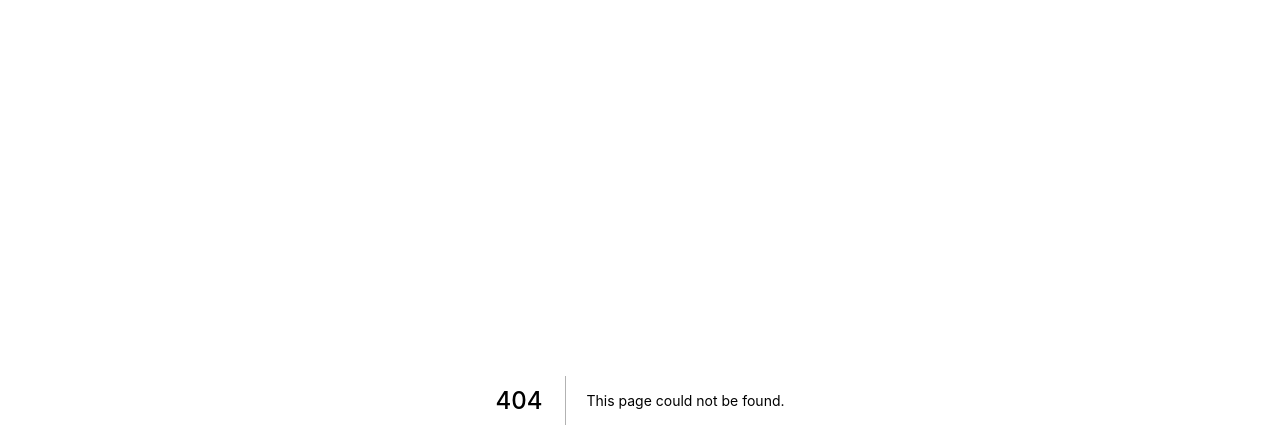
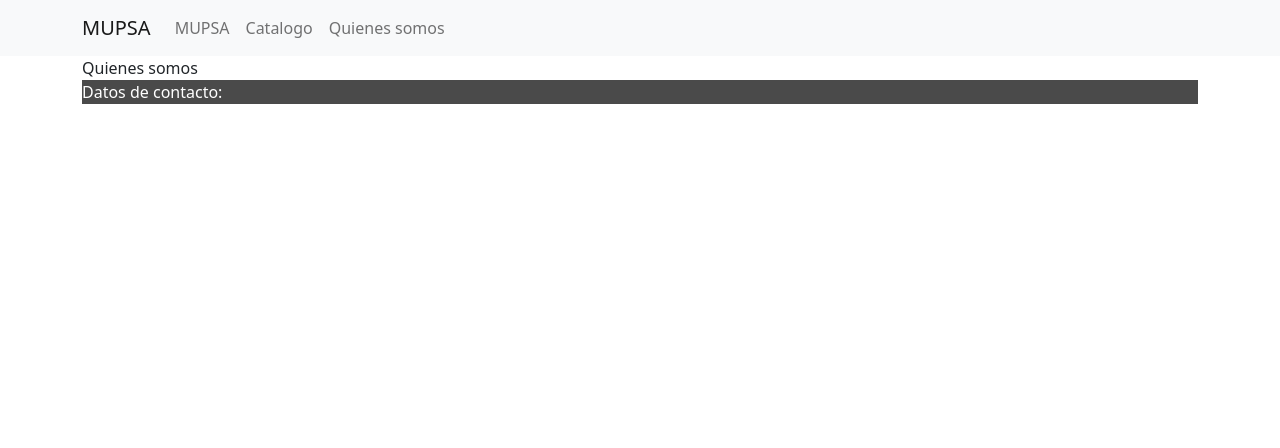
Before and after one commit to SergiAndreaUwU/muebleria-mupsa-client, a Next.js app: page /quienesSomos in a window 1280 px wide. Before the commit this address had no page. Shown: the top 448 px of the page. Built offline with nearby package versions, Linux system fonts and the light colour scheme.

Commit message:
added basic footer and extra page

```diff
--- /dev/null
+++ b/components/Footer.jsx
@@ -0,0 +1,11 @@
+import styles from "./Footer.module.sass";
+
+const ubication="Calle torrecillas #5 Colonia la Grangena Municipio de Poncitlan"
+const contactNumbers=""
+const contactEmail="";
+
+function Footer() {
+  return <footer className={styles.footer}>Datos de contacto:</footer>;
+}
+
+export default Footer;
--- /dev/null
+++ b/components/Footer.module.sass
@@ -0,0 +1,3 @@
+.footer
+    background-color: #4a4a4a
+    color: white
--- a/components/FurnitureNavbar.jsx
+++ b/components/FurnitureNavbar.jsx
@@ -7,23 +7,13 @@ function FurnitureNavbar() {
   return (
     <Navbar bg="light" expand="lg">
       <Container>
-        <Navbar.Brand href="#home">MUPSA</Navbar.Brand>
+        <Navbar.Brand href="/">MUPSA</Navbar.Brand>
         <Navbar.Toggle aria-controls="basic-navbar-nav" />
         <Navbar.Collapse id="basic-navbar-nav">
           <Nav className="me-auto">
-            <Nav.Link href="#home">MUPSA</Nav.Link>
+            <Nav.Link href="/">MUPSA</Nav.Link>
             <Nav.Link href="/catalogo">Catalogo</Nav.Link>
-            <NavDropdown title="Dropdown" id="basic-nav-dropdown">
-              <NavDropdown.Item href="#action/3.1">Action</NavDropdown.Item>
-              <NavDropdown.Item href="#action/3.2">
-                Another action
-              </NavDropdown.Item>
-              <NavDropdown.Item href="#action/3.3">Something</NavDropdown.Item>
-              <NavDropdown.Divider />
-              <NavDropdown.Item href="#action/3.4">
-                Separated link
-              </NavDropdown.Item>
-            </NavDropdown>
+            <Nav.Link href="/quienesSomos">Quienes somos</Nav.Link>
           </Nav>
         </Navbar.Collapse>
       </Container>
--- /dev/null
+++ b/components/MainTemplate.jsx
@@ -0,0 +1,27 @@
+import Head from "next/head";
+
+import "bootstrap/dist/css/bootstrap.min.css";
+import Container from "react-bootstrap/Container";
+import FurnitureNavbar from "../components/FurnitureNavbar";
+import Footer from "./Footer";
+
+function MainTemplate({ children }) {
+  return (
+    <>
+      <FurnitureNavbar />
+      <Container>
+        <Head>
+          <title>Muebleria Mupsa</title>
+          <meta name="description" content="Muebleria Mupsa" />
+          <link rel="icon" href="/muebleria_mupsa_ico.ico" />
+        </Head>
+
+        {children}
+        <Footer/>
+
+      </Container>
+    </>
+  );
+}
+
+export default MainTemplate;
--- /dev/null
+++ b/pages/quienesSomos.js
@@ -0,0 +1,6 @@
+import MainTemplate from "../components/MainTemplate";
+function quienesSomos() {
+  return <MainTemplate>Quienes somos</MainTemplate>;
+}
+
+export default quienesSomos;
```
Also changed, not shown: pages/catalogo.js (+2 -6 lines), pages/index.js (+9 -19 lines).
